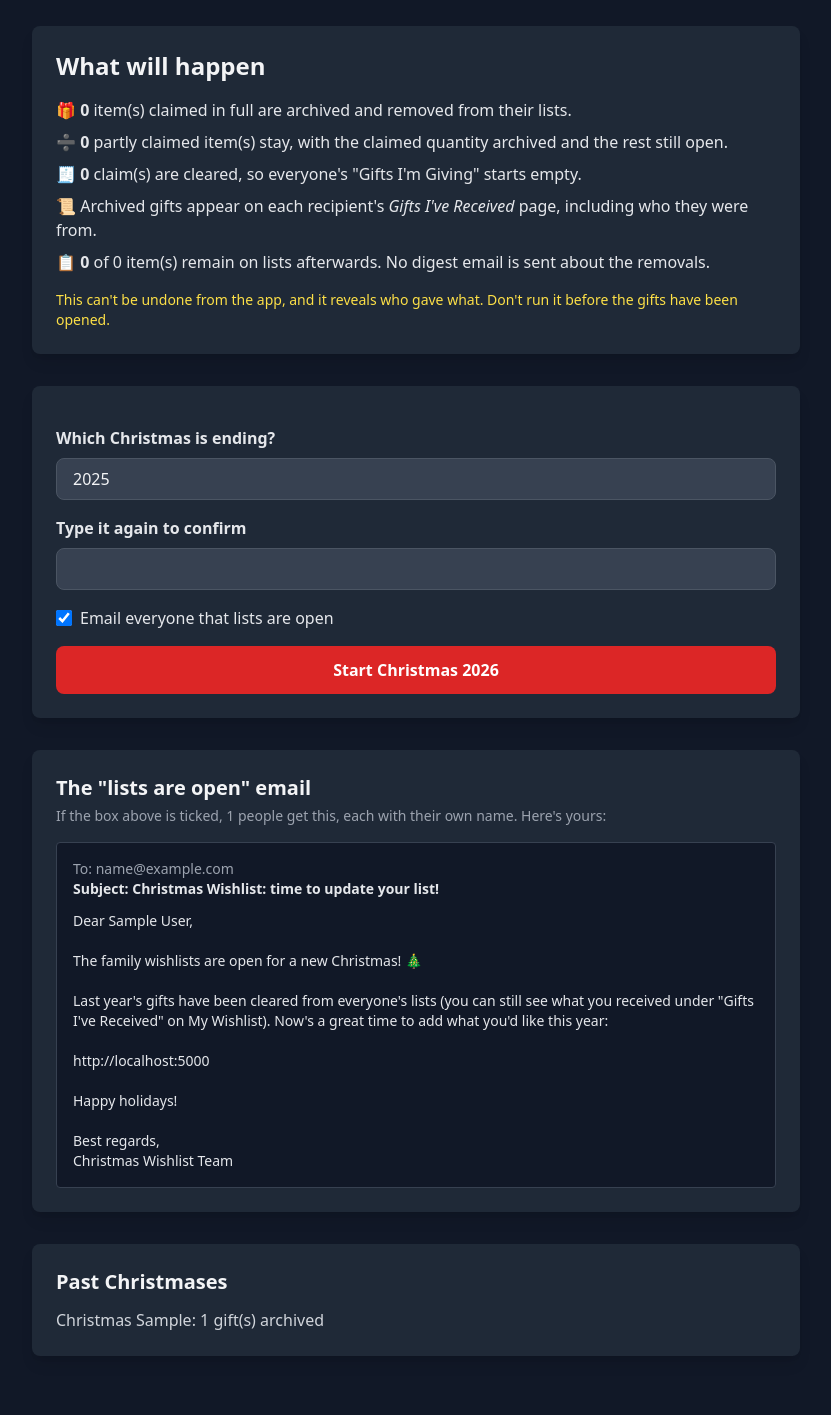
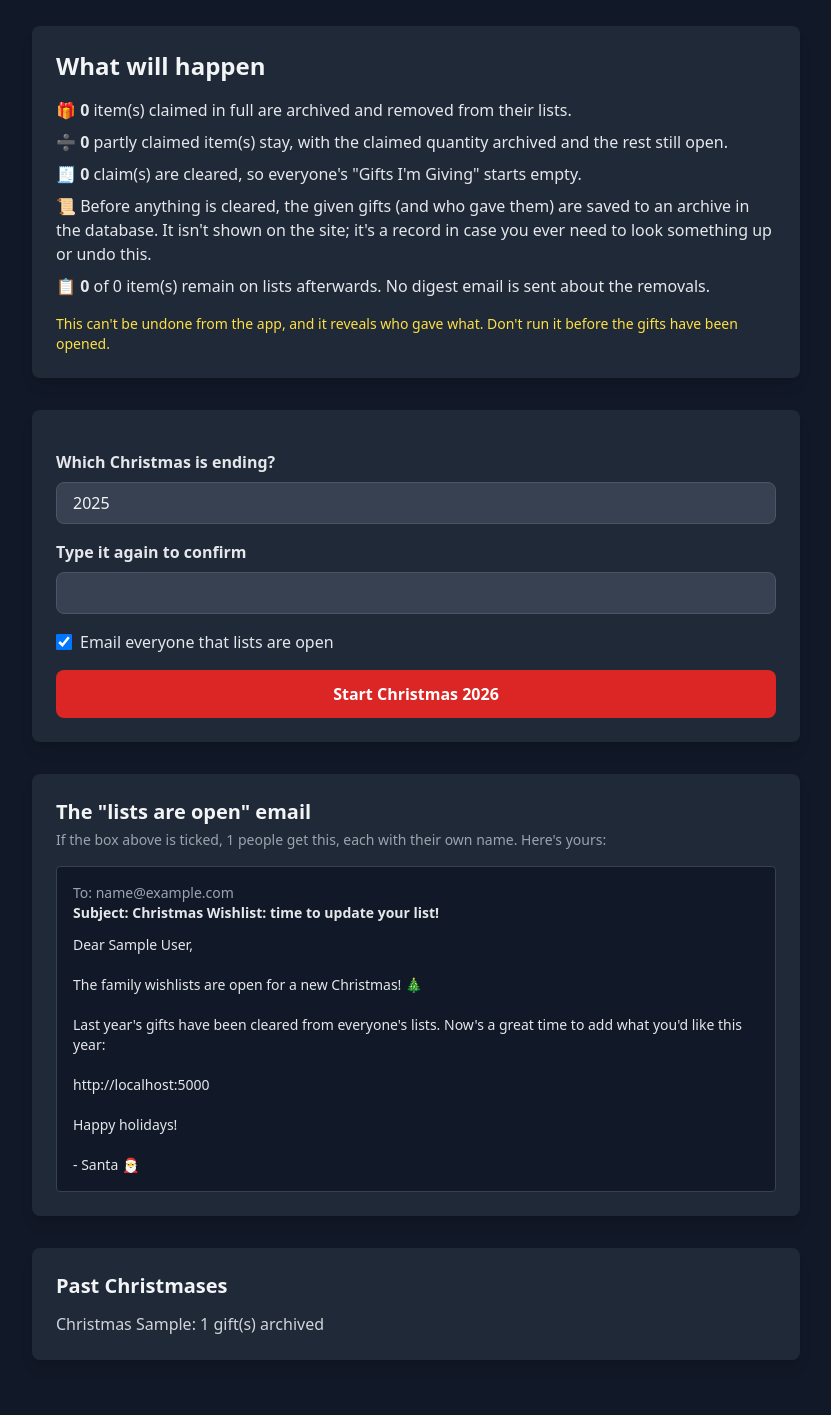
Before and after one commit to fsckyou2/ChristmasWishlist, a Flask app: page /admin/season in a window 1280 px wide. Shown: the part 206-1621 px from the top of the page, without its empty margins (224-1055 px from the left). Run offline with Flask 3, Linux system fonts and the light colour scheme; a user stored in the database is signed in; tables that the repository leaves empty hold one stand-in row (values such as "Sample post"); parts of the project's set-up code (start-up, migrations or seed data) failed here and were passed over; some libraries are stand-ins or nearby versions.

Commit message:
feat: sign emails "- Santa", keep the gift archive off the site
- Every email (magic link, welcome, digest, lists-are-open) now ends with
  "- Santa 🎅", from a shared email/_signature.{txt,html} snippet.
- The "Gifts I've Received" page, its link on My Wishlist and its
  mentions in the season email are removed. Starting a new Christmas
  still saves given gifts to gift_history as a silent record/undo trail;
  the admin season page shows per-Christmas counts only.
- Tests: emails are signed by Santa, /wishlist/received is gone, the
  archive is written but never shown, and "Gifts I've Received" is a
  retired phrase. 270 pass.

Co-Authored-By: Claude Opus 5.5 <noreply@anthropic.com>

```diff
--- a/app/routes/admin.py
+++ b/app/routes/admin.py
@@ -482,7 +482,7 @@ def new_season():
                 f"{len(email.season_open_recipients())} people would have received."
             )
         flash(
-            f"Christmas {season} is wrapped up: {stats['fully_claimed']} gift(s) moved to Gifts I've Received, "
+            f"Christmas {season} is wrapped up: {stats['fully_claimed']} gift(s) archived and cleared from lists, "
             f"{stats['partly_claimed']} partly claimed item(s) kept with what's left" + email_note,
             "success",
         )
--- a/app/templates/admin/season.html
+++ b/app/templates/admin/season.html
@@ -14,7 +14,7 @@
             <li>🎁 <strong>{{ preview.fully_claimed }}</strong> item(s) claimed in full are archived and removed from their lists.</li>
             <li>➗ <strong>{{ preview.partly_claimed }}</strong> partly claimed item(s) stay, with the claimed quantity archived and the rest still open.</li>
             <li>🧾 <strong>{{ preview.claims }}</strong> claim(s) are cleared, so everyone's "Gifts I'm Giving" starts empty.</li>
-            <li>📜 Archived gifts appear on each recipient's <em>Gifts I've Received</em> page, including who they were from.</li>
+            <li>📜 Before anything is cleared, the given gifts (and who gave them) are saved to an archive in the database. It isn't shown on the site; it's a record in case you ever need to look something up or undo this.</li>
             <li>📋 <strong>{{ preview.remaining_after }}</strong> of {{ preview.total_items }} item(s) remain on lists afterwards. No digest email is sent about the removals.</li>
         </ul>
         <p class="mt-4 text-yellow-300 text-sm">This can't be undone from the app, and it reveals who gave what. Don't run it before the gifts have been opened.</p>
--- /dev/null
+++ b/app/templates/email/_signature.html
@@ -0,0 +1 @@
+<p style="color: #666;">- Santa 🎅</p>
--- /dev/null
+++ b/app/templates/email/_signature.txt
@@ -0,0 +1 @@
+- Santa 🎅
--- a/app/templates/email/digest.html
+++ b/app/templates/email/digest.html
@@ -17,5 +17,5 @@
         </a>
     </p>
     <p>Happy holidays!</p>
-    <p style="color: #666;">Best regards,<br>{{ app_name }} Team</p>
+    {% include 'email/_signature.html' %}
 </div>
--- a/app/templates/email/digest.txt
+++ b/app/templates/email/digest.txt
@@ -9,5 +9,4 @@ Visit {{ app_url }} to see all wishlists.
 
 Happy holidays!
 
-Best regards,
-{{ app_name }} Team
+{% include 'email/_signature.txt' %}
--- a/app/templates/email/magic_link.html
+++ b/app/templates/email/magic_link.html
@@ -3,4 +3,4 @@
 <p><a href="{{ login_url }}">Log in</a></p>
 <p>This link works once and expires in {{ expiry_minutes }} minutes.</p>
 <p>If you did not request this magic link, please ignore this email.</p>
-<p>Best regards,<br>{{ app_name }} Team</p>
+{% include 'email/_signature.html' %}
--- a/app/templates/email/magic_link.txt
+++ b/app/templates/email/magic_link.txt
@@ -8,5 +8,4 @@ This link works once and expires in {{ expiry_minutes }} minutes.
 
 If you did not request this magic link, please ignore this email.
 
-Best regards,
-{{ app_name }} Team
+{% include 'email/_signature.txt' %}
--- a/app/templates/email/season_open.html
+++ b/app/templates/email/season_open.html
@@ -1,8 +1,7 @@
 <div style="font-family: Arial, sans-serif; max-width: 600px; margin: 0 auto;">
     <h2 style="color: #dc2626;">The family wishlists are open for a new Christmas! 🎄</h2>
     <p>Dear {{ user.name }},</p>
-    <p>Last year's gifts have been cleared from everyone's lists (you can still see what you received under
-        <em>Gifts I've Received</em> on My Wishlist). Now's a great time to add what you'd like this year.</p>
+    <p>Last year's gifts have been cleared from everyone's lists. Now's a great time to add what you'd like this year.</p>
     <p>
         <a href="{{ app_url }}"
            style="display: inline-block; background-color: #dc2626; color: white;
@@ -11,5 +10,5 @@
         </a>
     </p>
     <p>Happy holidays!</p>
-    <p style="color: #666;">Best regards,<br>{{ app_name }} Team</p>
+    {% include 'email/_signature.html' %}
 </div>
--- a/app/templates/email/season_open.txt
+++ b/app/templates/email/season_open.txt
@@ -2,11 +2,10 @@ Dear {{ user.name }},
 
 The family wishlists are open for a new Christmas! 🎄
 
-Last year's gifts have been cleared from everyone's lists (you can still see what you received under "Gifts I've Received" on My Wishlist). Now's a great time to add what you'd like this year:
+Last year's gifts have been cleared from everyone's lists. Now's a great time to add what you'd like this year:
 
 {{ app_url }}
 
 Happy holidays!
 
-Best regards,
-{{ app_name }} Team
+{% include 'email/_signature.txt' %}
--- a/app/templates/email/welcome.html
+++ b/app/templates/email/welcome.html
@@ -20,5 +20,5 @@
         This link works once and expires in {{ expiry_minutes }} minutes. You can always ask for a new magic link on the Log in page.
     </p>
     <p>Happy holidays!</p>
-    <p style="color: #666;">Best regards,<br>{{ app_name }} Team</p>
+    {% include 'email/_signature.html' %}
 </div>
--- a/app/templates/email/welcome.txt
+++ b/app/templates/email/welcome.txt
@@ -17,5 +17,4 @@ This link works once and expires in {{ expiry_minutes }} minutes. You can always
 
 Happy holidays!
 
-Best regards,
-{{ app_name }} Team
+{% include 'email/_signature.txt' %}
--- a/app/templates/wishlist/my_list.html
+++ b/app/templates/wishlist/my_list.html
@@ -7,11 +7,6 @@
     <div class="flex justify-between items-center mb-8">
         <h1 class="text-4xl font-bold">My Wishlist</h1>
         <div class="flex flex-wrap gap-3">
-            {% if has_history %}
-            <a href="{{ url_for('wishlist.received') }}" class="bg-gray-700 text-white px-6 py-3 rounded-lg font-semibold hover:bg-gray-600">
-                🎁 Gifts I've Received
-            </a>
-            {% endif %}
             <div class="inline-flex rounded-lg border border-gray-600 overflow-hidden text-sm font-semibold" role="group" aria-label="Layout">
                 <a href="{{ url_for('wishlist.my_list') }}" aria-current="page" class="px-4 py-3 bg-gray-600 text-white">Cards</a>
                 <a href="{{ url_for('wishlist.my_list_table') }}" class="px-4 py-3 text-gray-300 hover:bg-gray-700">List</a>
```
Also changed, not shown: app/routes/wishlist.py (+2 -18 lines), app/templates/wishlist/received.html (deleted, +0 -35 lines), docs/GLOSSARY.md (+1 -1 lines), tests/test_terms.py (+17 -1 lines), tests/test_usability.py (+10 -7 lines).
